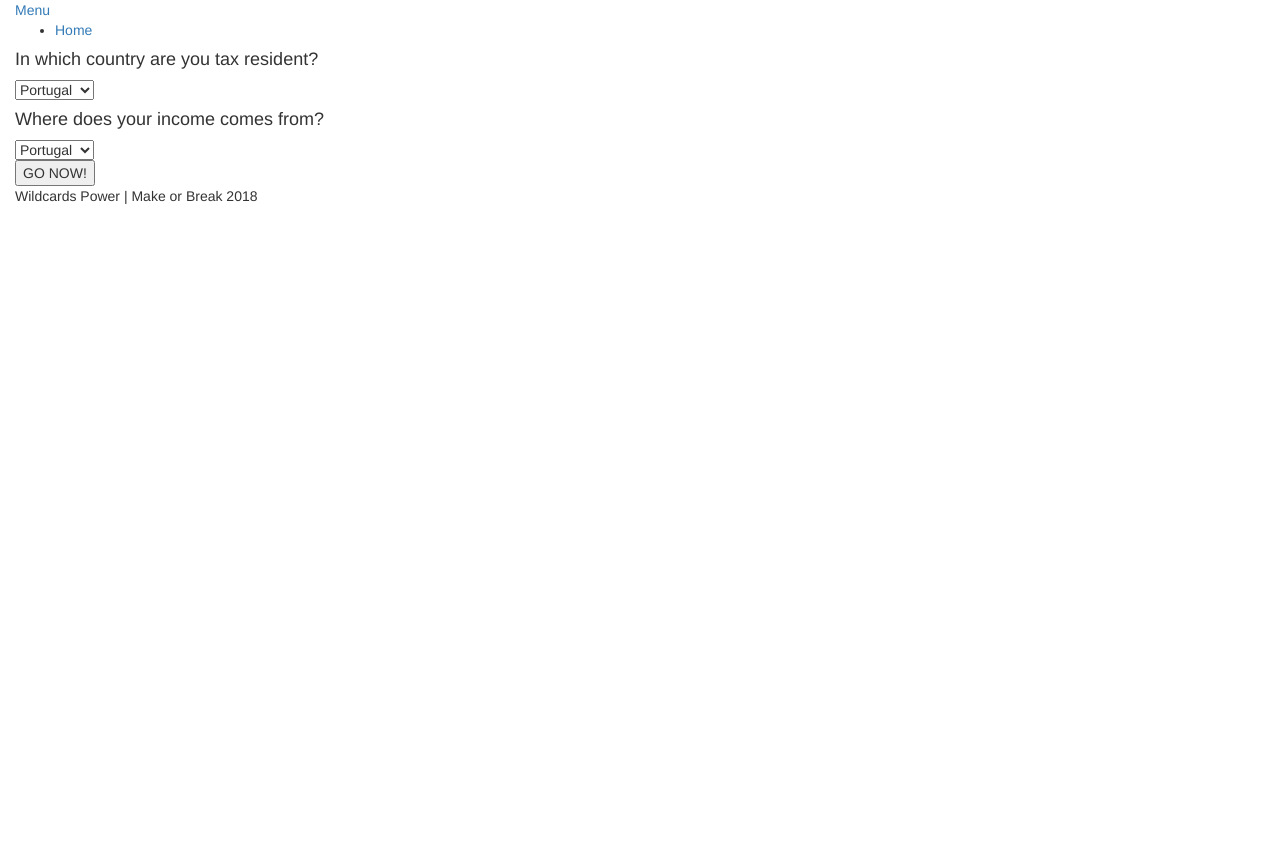
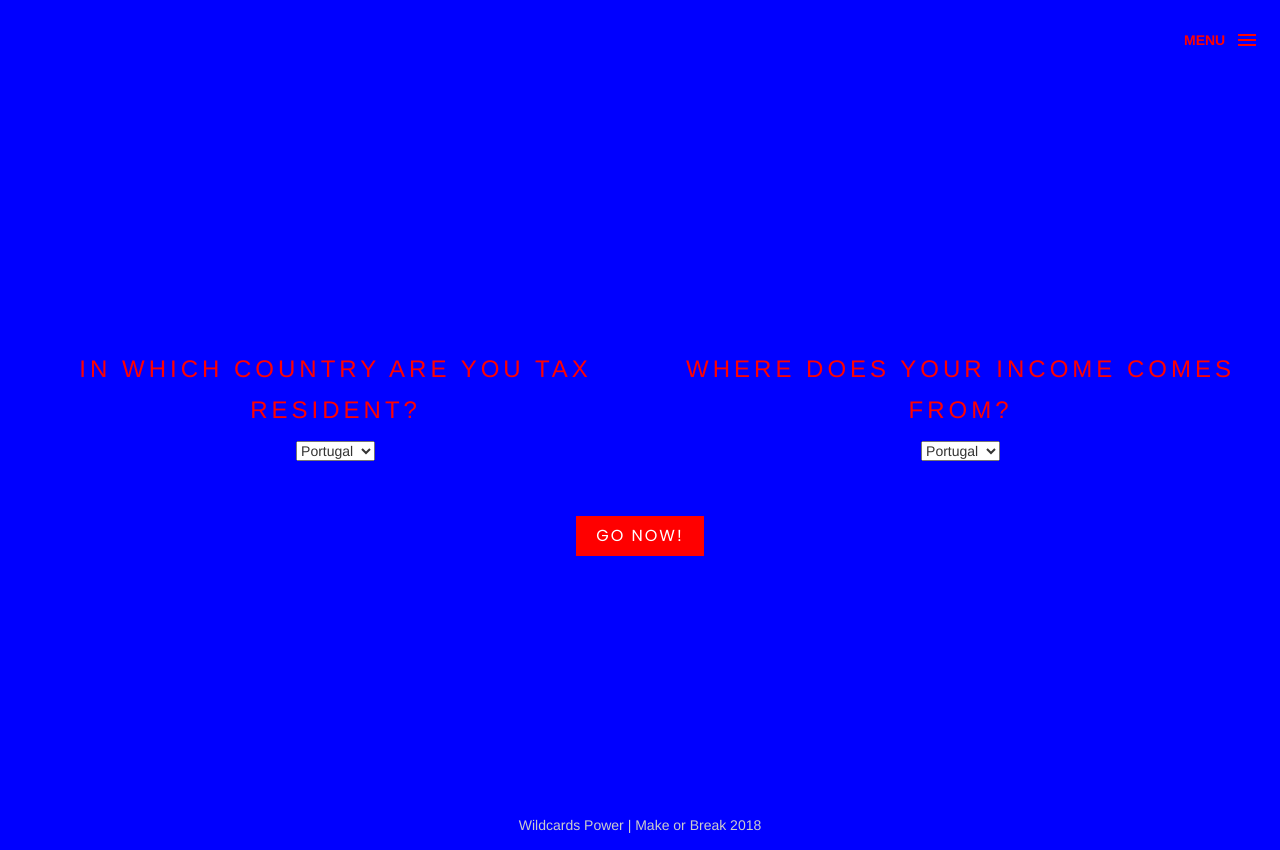
Before and after one commit to makeorbreak-io/the-unlikely-heroes, a website: page src/website/views/index.html in a window 1280 px wide. Before the commit the page ends 800 px from the top, so only its background shows below. Drawn offline with nearby package versions, Linux system fonts and the light colour scheme; the site is published under a folder, as on GitHub Pages, so addresses that start at the root find nothing.

Commit message:
css update

```diff
--- a/src/website/views/index.html
+++ b/src/website/views/index.html
@@ -8,10 +8,10 @@
 
     <!-- Bootstrap -->
 
-    <!--    <link href="../css/bootstrap.min.css" rel="stylesheet"> -->
+    <link href="../css/bootstrap.min.css" rel="stylesheet">
 
     <!-- main css -->
-    <link rel="stylesheet" type="text/css" href="/css/style.css">
+    <link rel="stylesheet" type="text/css" href="../css/style.css">
 
     <!-- Latest compiled and minified CSS -->
     <link rel="stylesheet" href="https://maxcdn.bootstrapcdn.com/bootstrap/3.3.7/css/bootstrap.min.css">
@@ -19,12 +19,7 @@
     <!-- jQuery library -->
     <script src="https://ajax.googleapis.com/ajax/libs/jquery/3.3.1/jquery.min.js"></script>
 
-    <!--  plugins -->
-    <script src="../js/menu.js"></script>
 
-    <!--  custom script -->
-    <script src="../js/custom.js"></script>
-    <script src="../js/countries.js"></script>
 
 
 </head>
@@ -120,6 +115,13 @@
             }
         }
     </script>
+
+    <!--  plugins -->
+    <script src="../js/menu.js"></script>
+
+    <!--  custom script -->
+    <script src="../js/custom.js"></script>
+    <script src="../js/countries.js"></script>
 </body>
 
 </html>
```
